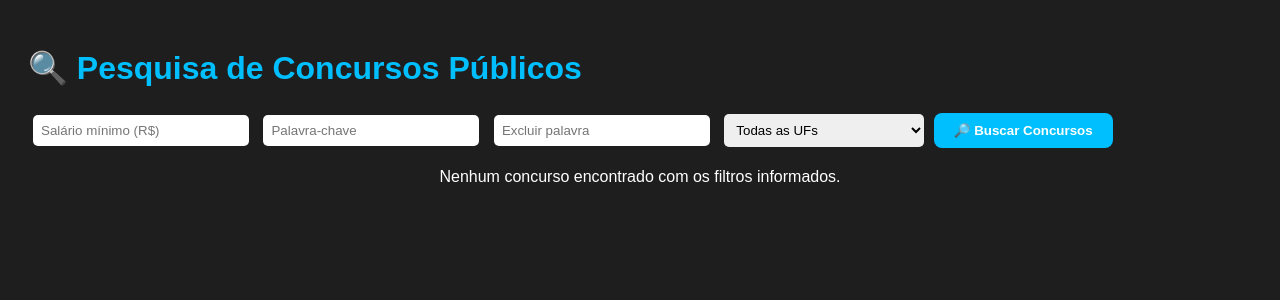
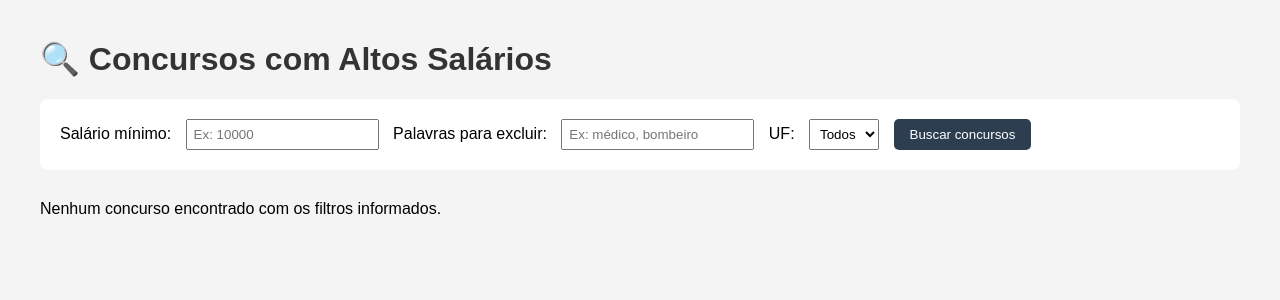
Before and after one commit to irislenisson/concurso-flask-app, a Flask app: page / in a window 1280 px wide. Shown: the top 300 px of the page. Run offline with Flask 3, Linux system fonts and the light colour scheme.

Commit message:
Versão final: Flask + filtros + render configs

```diff
--- a/templates/index.html
+++ b/templates/index.html
@@ -1,90 +1,85 @@
 <!DOCTYPE html>
-<html lang="pt-br">
+<html lang="pt-BR">
 <head>
     <meta charset="UTF-8">
-    <title>🔍 Pesquisa de Concursos Públicos</title>
+    <title>Concursos com Altos Salários</title>
     <style>
         body {
-            background-color: #1e1e1e;
-            color: white;
             font-family: Arial, sans-serif;
-            padding: 20px;
+            margin: 40px;
+            background-color: #f4f4f4;
         }
         h1 {
-            color: #00bfff;
+            color: #333;
         }
-        input, select {
-            padding: 8px;
-            margin: 5px;
+        form {
+            margin-bottom: 30px;
+            background: #fff;
+            padding: 20px;
+            border-radius: 8px;
+        }
+        label {
+            margin-right: 10px;
+        }
+        input[type="number"], input[type="text"], select {
+            padding: 6px;
+            margin-right: 10px;
+        }
+        input[type="submit"] {
+            padding: 8px 16px;
+            background-color: #2c3e50;
+            color: #fff;
             border: none;
             border-radius: 5px;
-            width: 200px;
+            cursor: pointer;
         }
-        button {
-            padding: 10px 20px;
-            background-color: #00bfff;
-            color: white;
-            border: none;
-            border-radius: 8px;
-            cursor: pointer;
-            font-weight: bold;
+        .concurso {
+            background: #fff;
+            margin-bottom: 20px;
+            padding: 15px;
+            border-left: 6px solid #2c3e50;
+            border-radius: 5px;
         }
-        table {
-            width: 100%;
-            margin-top: 20px;
-            border-collapse: collapse;
+        .concurso h3 {
+            margin: 0 0 5px;
         }
-        th, td {
-            padding: 10px;
-            border-bottom: 1px solid #444;
-            text-align: left;
-        }
-        th {
-            background-color: #333;
-        }
-        .center {
-            text-align: center;
+        .concurso p {
+            margin: 0;
         }
     </style>
 </head>
 <body>
-    <h1>🔍 Pesquisa de Concursos Públicos</h1>
+    <h1>🔍 Concursos com Altos Salários</h1>
+
     <form method="POST">
-        <input type="number" name="salario_minimo" placeholder="Salário mínimo (R$)">
-        <input type="text" name="palavra_incluir" placeholder="Palavra-chave">
-        <input type="text" name="palavra_excluir" placeholder="Excluir palavra">
+        <label for="salario_minimo">Salário mínimo:</label>
+        <input type="number" name="salario_minimo" value="{{ salario_minimo }}" placeholder="Ex: 10000">
+
+        <label for="palavras_excluir">Palavras para excluir:</label>
+        <input type="text" name="palavras_excluir" value="{{ palavras_excluir }}" placeholder="Ex: médico, bombeiro">
+
+        <label for="uf">UF:</label>
         <select name="uf">
-            <option value="">Todas as UFs</option>
-            {% for uf in ufs %}
-                <option value="{{ uf }}">{{ uf }}</option>
+            <option value="">Todos</option>
+            {% for sigla in ufs %}
+                <option value="{{ sigla }}" {% if sigla == uf %}selected{% endif %}>{{ sigla }}</option>
             {% endfor %}
         </select>
-        <button type="submit">🔎 Buscar Concursos</button>
+
+        <input type="submit" value="Buscar concursos">
     </form>
 
     {% if concursos %}
-        <table>
-            <thead>
-                <tr>
-                    <th>Salário</th>
-                    <th>UF</th>
-                    <th>Data Fim Inscrição</th>
-                    <th>Informações do Concurso</th>
-                </tr>
-            </thead>
-            <tbody>
-                {% for concurso in concursos %}
-                    <tr>
-                        <td>{{ concurso['Salário'] }}</td>
-                        <td>{{ concurso['UF'] }}</td>
-                        <td>{{ concurso['Data Fim Inscrição'] }}</td>
-                        <td>{{ concurso['Informações do Concurso'] }}</td>
-                    </tr>
-                {% endfor %}
-            </tbody>
-        </table>
-    {% elif concursos is not none %}
-        <p class="center">Nenhum concurso encontrado com os filtros informados.</p>
+        <h2>🗂️ Resultados encontrados: {{ concursos|length }}</h2>
+        {% for c in concursos %}
+            <div class="concurso">
+                <h3>{{ c['Informações do Concurso'] }}</h3>
+                <p><strong>Salário:</strong> {{ c['Salário'] }}</p>
+                <p><strong>UF:</strong> {{ c['UF'] }} | <strong>Encerramento:</strong> {{ c['Data Fim Inscrição'] }}</p>
+            </div>
+        {% endfor %}
+    {% else %}
+        <p>Nenhum concurso encontrado com os filtros informados.</p>
     {% endif %}
 </body>
 </html>
```
